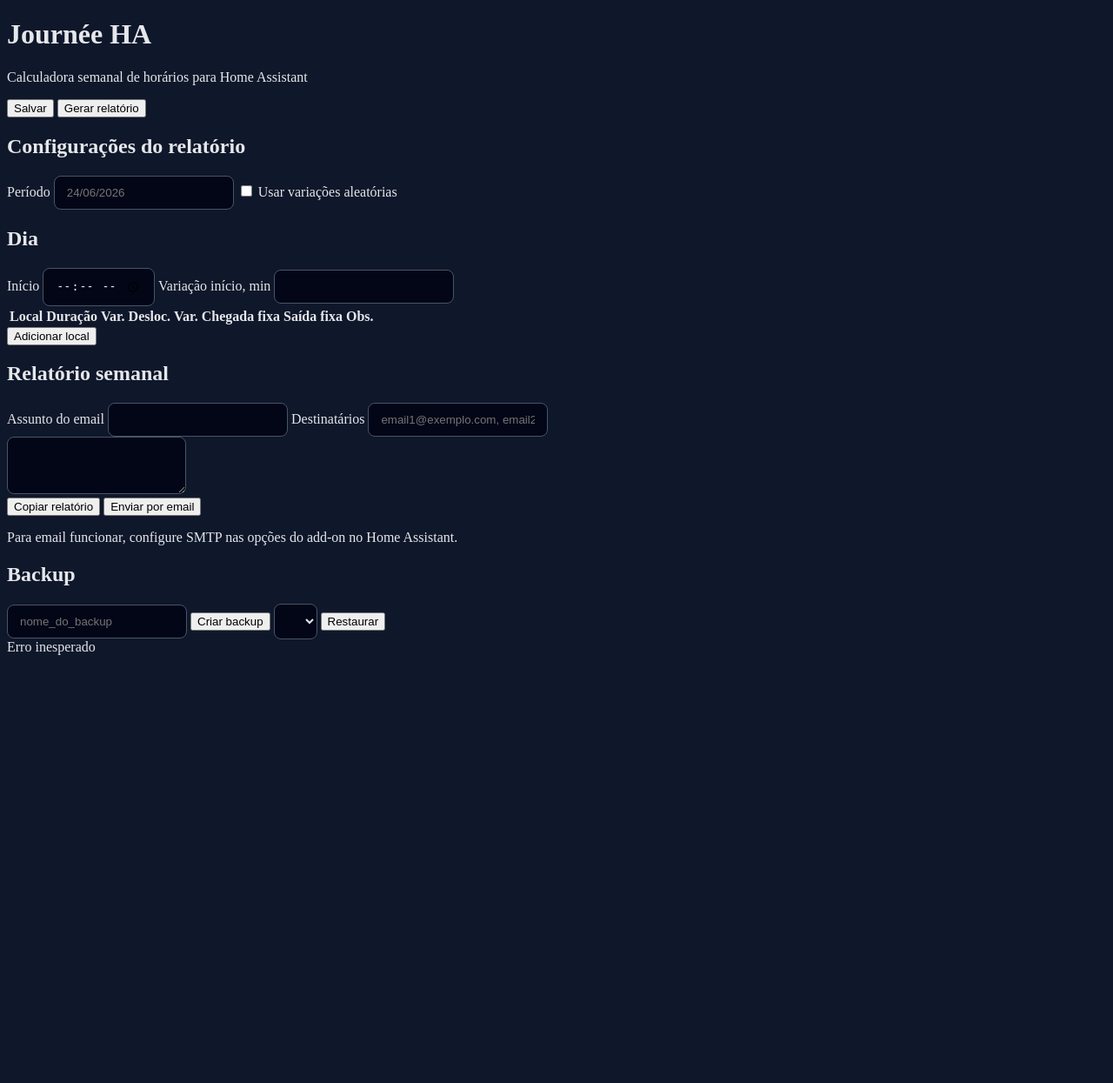
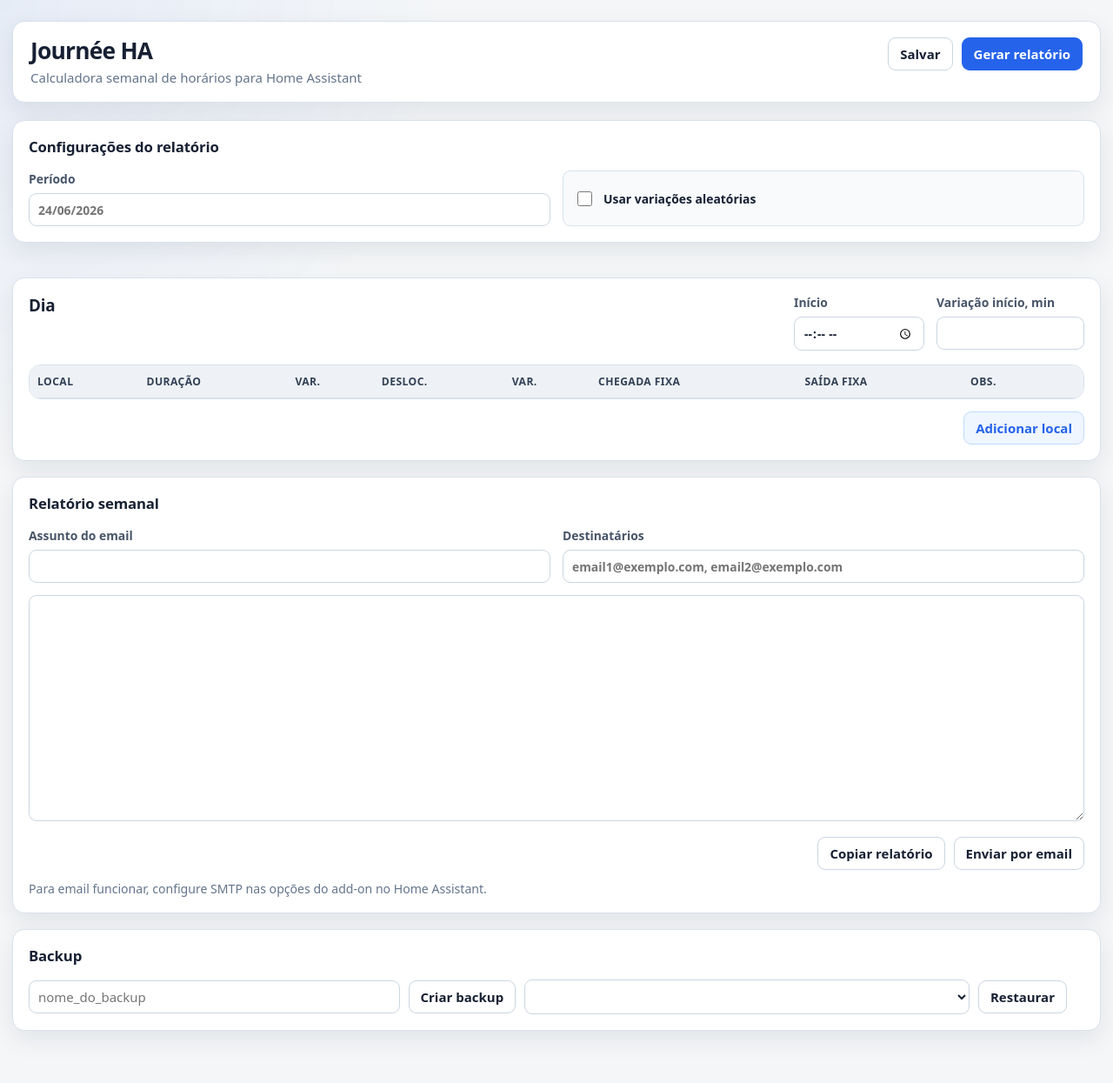
Before and after one commit to reilouco/journee-ha-addon, a FastAPI app: page / in a window 1280 px wide. Shown: the whole page at 87% size. Before the commit the page ends 753 px from the top, so only its background shows below. Run offline with FastAPI, Linux system fonts and the light colour scheme; data that the repository does not hold is empty; parts of the project's set-up code (start-up, migrations or seed data) failed here and were passed over.

Commit message:
Refactor CSS variables and layout styles
Updated CSS variables and styles for improved UI design.

```diff
--- a/journee_ha/app/static/style.css
+++ b/journee_ha/app/static/style.css
@@ -1,258 +1,614 @@
 :root {
-  --bg: #0f172a;
-  --panel: #111827;
-  --panel-2: #1e293b;
-  --panel-3: #0b1220;
-  --border: #334155;
-  --border-soft: #475569;
-  --text: #e5e7eb;
-  --muted: #94a3b8;
+  --bg: #f4f6f8;
+  --surface: #ffffff;
+  --surface-soft: #f8fafc;
+  --surface-muted: #eef2f7;
+
+  --text: #172033;
+  --muted: #64748b;
+  --soft-text: #475569;
+
+  --border: #d9e1ec;
+  --border-strong: #cbd5e1;
+
   --primary: #2563eb;
-  --primary-2: #1d4ed8;
+  --primary-hover: #1d4ed8;
+  --primary-soft: #eff6ff;
+
   --danger: #dc2626;
-  --danger-2: #b91c1c;
-  --input: #020617;
-  --shadow: rgba(0, 0, 0, 0.35);
+  --danger-hover: #b91c1c;
+  --danger-soft: #fef2f2;
+
+  --success: #059669;
+
+  --shadow: 0 10px 28px rgba(15, 23, 42, 0.08);
+  --radius: 14px;
+  --radius-sm: 9px;
+
+  --font: system-ui, -apple-system, BlinkMacSystemFont, "Segoe UI", sans-serif;
+}
+
+* {
+  box-sizing: border-box;
+}
+
+html {
+  background: var(--bg);
 }
 
 body {
-  background: var(--bg);
+  margin: 0;
+  min-height: 100vh;
+  background:
+    radial-gradient(circle at top left, rgba(37, 99, 235, 0.07), transparent 32rem),
+    var(--bg);
+  color: var(--text);
+  font-family: var(--font);
+  font-size: 15px;
+}
+
+/* Layout geral */
+
+.app {
+  width: min(1480px, calc(100% - 28px));
+  margin: 0 auto;
+  padding: 24px 0 42px;
+}
+
+.header {
+  display: flex;
+  align-items: flex-start;
+  justify-content: space-between;
+  gap: 18px;
+  margin-bottom: 20px;
+  padding: 18px 20px;
+  background: var(--surface);
+  border: 1px solid var(--border);
+  border-radius: var(--radius);
+  box-shadow: var(--shadow);
+}
+
+.header h1 {
+  margin: 0;
+  font-size: 1.65rem;
+  line-height: 1.15;
+  letter-spacing: -0.03em;
+}
+
+.header p {
+  margin: 6px 0 0;
+  color: var(--muted);
+}
+
+.header-actions {
+  display: flex;
+  gap: 10px;
+  flex-wrap: wrap;
+  justify-content: flex-end;
+}
+
+.card {
+  background: var(--surface);
+  border: 1px solid var(--border);
+  border-radius: var(--radius);
+  box-shadow: var(--shadow);
+  padding: 18px;
+  margin-bottom: 18px;
+}
+
+.card h2 {
+  margin: 0 0 16px;
+  font-size: 1.05rem;
+  letter-spacing: -0.01em;
+}
+
+/* Formulários */
+
+.grid {
+  display: grid;
+  grid-template-columns: repeat(2, minmax(0, 1fr));
+  gap: 14px;
+}
+
+.grid.small {
+  grid-template-columns: 150px 170px;
+}
+
+label {
+  display: flex;
+  flex-direction: column;
+  gap: 7px;
+  color: var(--soft-text);
+  font-size: 0.87rem;
+  font-weight: 650;
+}
+
+.checkbox {
+  flex-direction: row;
+  align-items: center;
+  gap: 10px;
+  padding: 11px 12px;
+  background: var(--surface-soft);
+  border: 1px solid var(--border);
+  border-radius: var(--radius-sm);
   color: var(--text);
 }
 
-.location-card {
-  position: relative;
-  background: linear-gradient(180deg, var(--panel), var(--panel-3));
-  border: 1px solid var(--border);
-  border-radius: 14px;
-  padding: 20px 24px 24px;
-  margin-bottom: 18px;
-  box-shadow: 0 12px 30px var(--shadow);
-}
-
-.location-card.dragging {
-  opacity: 0.55;
-  border-color: var(--primary);
-  transform: scale(0.995);
-}
-
-.location-header {
-  display: flex;
-  align-items: center;
-  justify-content: space-between;
-  gap: 16px;
-  border-bottom: 1px solid var(--border);
-  padding-bottom: 14px;
-  margin-bottom: 22px;
-}
-
-.location-title {
-  display: flex;
-  align-items: center;
-  gap: 12px;
-  font-weight: 700;
-  color: var(--text);
-}
-
-.location-number {
-  width: 30px;
-  height: 30px;
-  border-radius: 999px;
-  background: var(--primary);
-  color: white;
-  display: inline-flex;
-  align-items: center;
-  justify-content: center;
-  font-weight: 800;
-}
-
-.location-actions {
-  display: flex;
-  align-items: center;
-  gap: 8px;
-}
-
-.location-section {
-  background: rgba(30, 41, 59, 0.7);
-  border: 1px solid var(--border-soft);
-  border-radius: 10px;
-  padding: 18px 20px;
-  margin-top: 16px;
-}
-
-.location-section-title {
-  display: flex;
-  align-items: center;
-  gap: 10px;
-  color: var(--text);
-  font-weight: 800;
-  text-transform: uppercase;
-  letter-spacing: 0.04em;
-  font-size: 0.85rem;
-  margin-bottom: 18px;
-}
-
-.location-section-title::before {
-  content: "";
-  width: 3px;
-  height: 18px;
-  border-radius: 999px;
-  background: var(--primary);
-}
-
-.form-row {
-  display: grid;
-  grid-template-columns: 1fr 120px;
-  gap: 14px;
-  align-items: end;
-}
-
-.form-row.single {
-  grid-template-columns: 1fr;
-}
-
-.field {
-  display: flex;
-  flex-direction: column;
-  gap: 8px;
-}
-
-.field label {
-  color: var(--text);
-  font-weight: 700;
-  font-size: 0.9rem;
-}
-
-.field small {
-  color: var(--muted);
+.checkbox input {
+  width: auto;
 }
 
 input,
 textarea,
 select {
-  background: var(--input);
+  width: 100%;
+  min-height: 38px;
+  border: 1px solid var(--border-strong);
+  border-radius: var(--radius-sm);
+  background: #ffffff;
   color: var(--text);
-  border: 1px solid var(--border-soft);
-  border-radius: 8px;
-  padding: 11px 14px;
+  padding: 8px 10px;
+  font: inherit;
   outline: none;
+  transition: border-color 0.16s ease, box-shadow 0.16s ease, background 0.16s ease;
+}
+
+input[type="number"] {
+  text-align: right;
+}
+
+input[type="checkbox"] {
+  min-height: auto;
+  width: 17px;
+  height: 17px;
+  accent-color: var(--primary);
 }
 
 input:focus,
 textarea:focus,
 select:focus {
   border-color: var(--primary);
-  box-shadow: 0 0 0 2px rgba(37, 99, 235, 0.25);
+  box-shadow: 0 0 0 3px rgba(37, 99, 235, 0.14);
+}
+
+input:disabled {
+  background: #f1f5f9;
+  color: #94a3b8;
+  cursor: not-allowed;
 }
 
 textarea {
-  min-height: 42px;
+  min-height: 260px;
   resize: vertical;
+  line-height: 1.45;
+  font-family: ui-monospace, SFMono-Regular, Menlo, Monaco, Consolas, "Liberation Mono", monospace;
 }
 
-.remove-location-btn {
-  width: 100%;
-  margin-top: 18px;
-  border: none;
-  background: var(--danger);
-  color: white;
-  border-radius: 9px;
-  padding: 13px 16px;
-  font-weight: 800;
+/* Botões */
+
+button {
+  border: 1px solid var(--border-strong);
+  background: #ffffff;
+  color: var(--text);
+  min-height: 38px;
+  padding: 8px 13px;
+  border-radius: var(--radius-sm);
+  font: inherit;
+  font-weight: 750;
   cursor: pointer;
+  transition: background 0.16s ease, border-color 0.16s ease, transform 0.08s ease;
 }
 
-.remove-location-btn:hover {
-  background: var(--danger-2);
+button:hover {
+  background: var(--surface-soft);
+  border-color: #b8c4d4;
 }
 
+button:active {
+  transform: translateY(1px);
+}
+
+button:disabled {
+  opacity: 0.45;
+  cursor: not-allowed;
+}
+
+button.primary,
+#reportBtn {
+  background: var(--primary);
+  border-color: var(--primary);
+  color: white;
+}
+
+button.primary:hover,
+#reportBtn:hover {
+  background: var(--primary-hover);
+  border-color: var(--primary-hover);
+}
+
+button.secondary {
+  background: var(--surface-soft);
+}
+
+button.danger,
+.remove-location-btn {
+  background: var(--danger-soft);
+  border-color: #fecaca;
+  color: var(--danger);
+}
+
+button.danger:hover,
+.remove-location-btn:hover {
+  background: var(--danger);
+  border-color: var(--danger);
+  color: white;
+}
+
+/* Tabs dos dias */
+
+.tabs {
+  display: flex;
+  gap: 8px;
+  overflow-x: auto;
+  padding: 4px 2px 14px;
+  margin-bottom: 4px;
+}
+
+.tab {
+  white-space: nowrap;
+  background: #ffffff;
+  border: 1px solid var(--border);
+  color: var(--soft-text);
+  min-width: 112px;
+}
+
+.tab.active {
+  background: var(--primary);
+  border-color: var(--primary);
+  color: white;
+}
+
+/* Cabeçalho do dia */
+
+.day-header {
+  display: flex;
+  align-items: flex-start;
+  justify-content: space-between;
+  gap: 16px;
+  margin-bottom: 16px;
+}
+
+.day-header h2 {
+  margin: 0;
+  font-size: 1.18rem;
+}
+
+/* Tabela principal */
+
+.table-wrap {
+  width: 100%;
+  overflow-x: auto;
+  border: 1px solid var(--border);
+  border-radius: var(--radius);
+  background: #ffffff;
+}
+
+table {
+  width: 100%;
+  border-collapse: collapse;
+  min-width: 1080px;
+}
+
+thead {
+  background: var(--surface-muted);
+}
+
+th {
+  padding: 10px 9px;
+  text-align: left;
+  color: #334155;
+  font-size: 0.76rem;
+  font-weight: 850;
+  text-transform: uppercase;
+  letter-spacing: 0.035em;
+  border-bottom: 1px solid var(--border);
+}
+
+td {
+  padding: 8px;
+  border-bottom: 1px solid var(--border);
+  vertical-align: middle;
+}
+
+tbody tr:last-child td {
+  border-bottom: none;
+}
+
+tbody tr {
+  background: #ffffff;
+}
+
+tbody tr:hover {
+  background: #fbfdff;
+}
+
+.location-card-row.dragging {
+  opacity: 0.55;
+  background: var(--primary-soft);
+}
+
+.cell-local {
+  min-width: 260px;
+}
+
+.location-line {
+  display: grid;
+  grid-template-columns: 34px 1fr;
+  align-items: center;
+  gap: 8px;
+}
+
+.location-number {
+  width: 28px;
+  height: 28px;
+  display: inline-flex;
+  align-items: center;
+  justify-content: center;
+  background: var(--primary-soft);
+  color: var(--primary);
+  border: 1px solid #bfdbfe;
+  border-radius: 999px;
+  font-weight: 900;
+  font-size: 0.8rem;
+}
+
+.cell-duration,
+.cell-var,
+.cell-travel {
+  width: 92px;
+}
+
+.cell-time {
+  width: 126px;
+}
+
+.cell-notes {
+  min-width: 220px;
+}
+
+.cell-actions {
+  width: 150px;
+}
+
+.action-group {
+  display: flex;
+  align-items: center;
+  justify-content: flex-end;
+  gap: 6px;
+}
+
+.icon-btn,
 .move-btn,
 .drag-handle {
-  width: 36px;
-  height: 36px;
-  border-radius: 9px;
-  border: none;
-  cursor: pointer;
-  background: #334155;
-  color: white;
-  font-weight: 900;
-}
-
-.move-btn:hover,
-.drag-handle:hover {
-  background: var(--primary);
+  width: 34px;
+  min-width: 34px;
+  height: 34px;
+  min-height: 34px;
+  padding: 0;
+  display: inline-flex;
+  align-items: center;
+  justify-content: center;
+  border-radius: 8px;
 }
 
 .drag-handle {
   cursor: grab;
   touch-action: none;
+  background: var(--surface-soft);
 }
 
 .drag-handle:active {
   cursor: grabbing;
 }
 
-.switch-row {
-  display: flex;
-  align-items: center;
-  justify-content: space-between;
-  background: var(--panel-3);
-  border: 1px solid var(--border-soft);
-  border-radius: 9px;
-  padding: 12px 14px;
-  margin-bottom: 18px;
+.remove-location-btn {
+  min-width: 36px;
+  padding: 0 10px;
 }
 
-.switch {
-  position: relative;
-  width: 48px;
-  height: 26px;
+/* Ações */
+
+.row-actions {
+  display: flex;
+  gap: 10px;
+  flex-wrap: wrap;
+  justify-content: flex-end;
+  margin-top: 14px;
 }
 
-.switch input {
-  display: none;
+#addLocationBtn {
+  background: var(--primary-soft);
+  border-color: #bfdbfe;
+  color: var(--primary);
 }
 
-.switch-slider {
-  position: absolute;
-  inset: 0;
-  background: #64748b;
-  border-radius: 999px;
-  cursor: pointer;
-  transition: 0.2s;
+#addLocationBtn:hover {
+  background: var(--primary);
+  border-color: var(--primary);
+  color: white;
 }
 
-.switch-slider::before {
-  content: "";
-  position: absolute;
-  width: 20px;
-  height: 20px;
-  left: 3px;
-  top: 3px;
-  background: white;
-  border-radius: 50%;
-  transition: 0.2s;
+/* Relatório */
+
+.email-row {
+  display: grid;
+  grid-template-columns: minmax(260px, 1fr) minmax(260px, 1fr);
+  gap: 14px;
+  margin-bottom: 14px;
 }
 
-.switch input:checked + .switch-slider {
-  background: var(--primary);
+.hint {
+  margin: 12px 0 0;
+  color: var(--muted);
+  font-size: 0.88rem;
 }
 
-.switch input:checked + .switch-slider::before {
-  transform: translateX(22px);
+/* Backup */
+
+.backup-row {
+  display: grid;
+  grid-template-columns: minmax(190px, 1fr) auto minmax(230px, 1.2fr) auto auto auto;
+  gap: 10px;
+  align-items: center;
 }
 
-@media (max-width: 720px) {
-  .form-row {
+/* Toast */
+
+#toast {
+  position: fixed;
+  right: 18px;
+  bottom: 18px;
+  z-index: 999;
+  max-width: min(420px, calc(100vw - 36px));
+  padding: 12px 15px;
+  border-radius: 12px;
+  background: #111827;
+  color: white;
+  box-shadow: 0 18px 44px rgba(15, 23, 42, 0.28);
+  opacity: 0;
+  transform: translateY(12px);
+  pointer-events: none;
+  transition: opacity 0.18s ease, transform 0.18s ease;
+}
+
+#toast.show {
+  opacity: 1;
+  transform: translateY(0);
+}
+
+/* Responsivo */
+
+@media (max-width: 980px) {
+  .header,
+  .day-header {
+    flex-direction: column;
+  }
+
+  .header-actions,
+  .row-actions {
+    justify-content: flex-start;
+  }
+
+  .grid,
+  .grid.small,
+  .email-row,
+  .backup-row {
     grid-template-columns: 1fr;
   }
 
-  .location-header {
-    align-items: flex-start;
+  .table-wrap {
+    border: none;
+    background: transparent;
+    overflow: visible;
   }
 
-  .location-actions {
-    flex-wrap: wrap;
-    justify-content: flex-end;
+  table {
+    min-width: 0;
+    border-collapse: separate;
+    border-spacing: 0 12px;
+  }
+
+  thead {
+    display: none;
+  }
+
+  tbody tr {
+    display: block;
+    border: 1px solid var(--border);
+    border-radius: var(--radius);
+    background: #ffffff;
+    box-shadow: var(--shadow);
+    overflow: hidden;
+  }
+
+  td {
+    display: grid;
+    grid-template-columns: 128px 1fr;
+    gap: 10px;
+    align-items: center;
+    border-bottom: 1px solid var(--border);
+    padding: 10px 12px;
+  }
+
+  td:last-child {
+    border-bottom: none;
+  }
+
+  td::before {
+    content: attr(data-label);
+    color: var(--muted);
+    font-weight: 800;
+    font-size: 0.78rem;
+    text-transform: uppercase;
+    letter-spacing: 0.035em;
+  }
+
+  .cell-local,
+  .cell-duration,
+  .cell-var,
+  .cell-travel,
+  .cell-time,
+  .cell-notes,
+  .cell-actions {
+    width: auto;
+    min-width: 0;
+  }
+
+  .cell-actions {
+    grid-template-columns: 1fr;
+  }
+
+  .cell-actions::before {
+    display: none;
+  }
+
+  .action-group {
+    justify-content: stretch;
+  }
+
+  .action-group button {
+    flex: 1;
   }
 }
+
+@media (max-width: 560px) {
+  .app {
+    width: min(100% - 18px, 1480px);
+    padding-top: 10px;
+  }
+
+  .header,
+  .card {
+    padding: 14px;
+  }
+
+  td {
+    grid-template-columns: 1fr;
+  }
+
+  td::before {
+    margin-bottom: -4px;
+  }
+
+  .location-line {
+    grid-template-columns: 30px 1fr;
+  }
+
+  .header-actions {
+    width: 100%;
+  }
+
+  .header-actions button {
+    flex: 1;
+  }
+}
```
